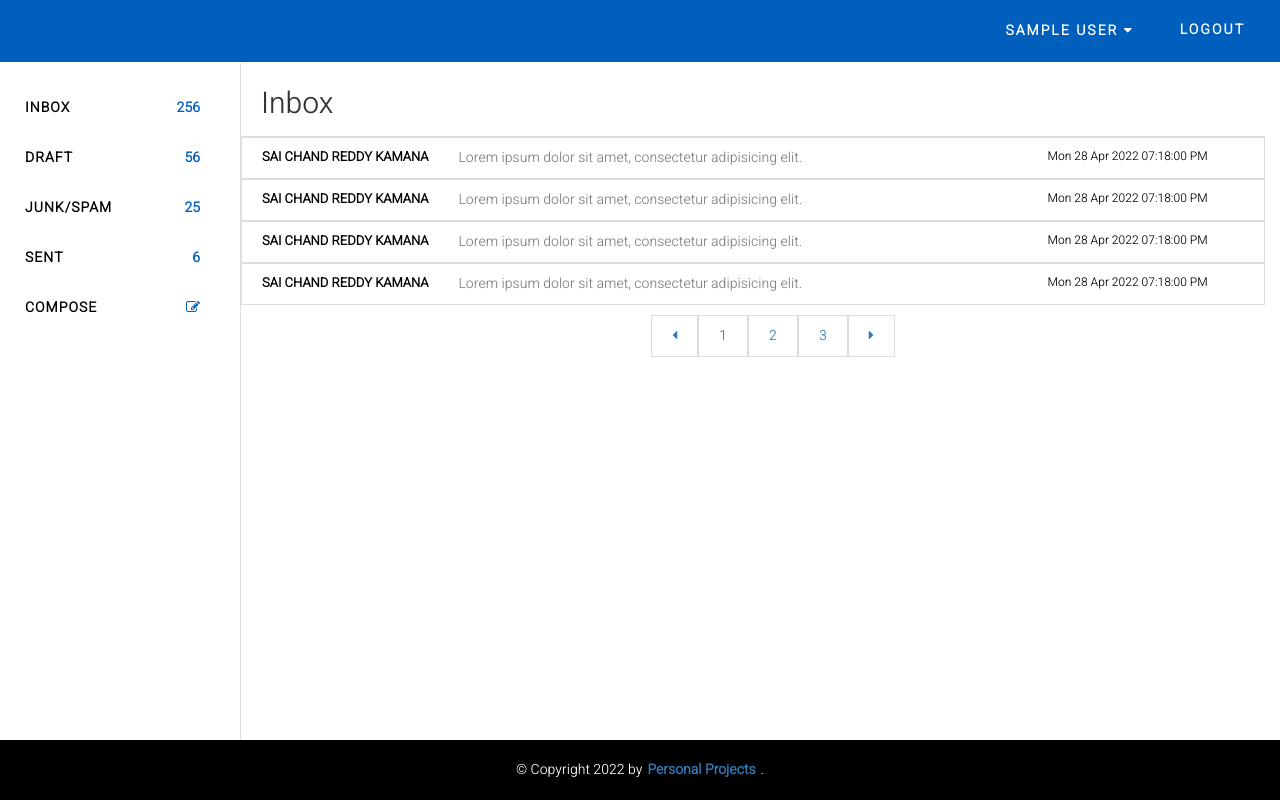
After one commit to saichandreddykamana/Personal_Python_Projects, a Flask app: page /dashboard in a window 1280 px wide. The commit adds this page. Run offline with Flask 2, Linux system fonts and the light colour scheme; the visitor is signed in with stand-in values (Sample User, id 1); tables that the repository leaves empty or names only in its code hold one stand-in row (values such as "Sample post"); some libraries are stand-ins or nearby versions.

Commit message:
Login and registration Feature added to the mail application.
Along with these features some part of the inbox design is completed.

```diff
--- a/MailApplication/main.py
+++ b/MailApplication/main.py
@@ -1,16 +1,98 @@
-from flask import Flask, render_template
+import datetime
+import re
+
+from flask import Flask, render_template, request, flash, url_for, redirect, session
+
+from UserUtils import UserUtils
 
 app = Flask(__name__)
+app.secret_key = "mail_application"
+user = UserUtils(app=app)
+error = None
+confirmation = None
 
 
 @app.route("/")
 def home():
-    return render_template('home.html')
+    print("SESSION L ", session.get('user_id'))
+    if session.get('user_id') is None:
+        return render_template('home.html', user={})
+    return redirect(url_for('dashboard'))
 
 
 @app.route("/contact")
 def contact():
-    return render_template('contact.html')
+    if session.get('user_id') is None:
+        return render_template('contact.html', user={})
+    return redirect(url_for('dashboard'))
+
+
+@app.route("/dashboard")
+def dashboard():
+    user_id = session.get('user_id')
+    details = user.get_user_details(user_id=user_id)
+    if details['active']:
+        return render_template('dashboard.html', user_id=user_id, user=details)
+    return redirect(url_for('home'))
+
+
+@app.route("/login", methods=['POST'])
+def login():
+    if request.method == 'POST':
+        email = request.form['login-email']
+        password = request.form['login-password']
+        global confirmation
+        user_details = user.login_user(email=email, password=password)
+        confirmation = user_details.get('valid')
+        if confirmation:
+            session['user_id'] = user_details.get('user_id')
+            return redirect(url_for('dashboard'))
+        flash("Please check email and password.")
+    return render_template('home.html', confirmation=False)
+
+
+@app.route("/logout")
+def logout():
+    user_id = session.get('user_id')
+    global confirmation
+    confirmation = user.logout_user(user_id=user_id)
+    if confirmation:
+        session['user_id'] = None
+        return redirect(url_for('home'))
+
+
+@app.route("/register", methods=['POST'])
+def register():
+    if request.method == 'POST':
+        first_name = request.form['first-name']
+        last_name = request.form['last-name']
+        email = request.form['register-email']
+        password = request.form['password']
+        confirm_password = request.form['confirm_password']
+        gender = request.form['gender']
+        dob = request.form['birthday']
+        date = datetime.datetime.strptime(dob, '%Y-%m-%d')
+        year = date.year
+        phone_number = request.form['phone-number']
+        usage = request.form['usage']
+        regex = r'\b[A-Za-z0-9._%+-]+@[A-Za-z0-9.-]+\.[A-Z|a-z]{2,}\b'
+        if all(x.isalpha() or x.isspace() for x in first_name) and all(x.isalpha() or x.isspace() for x in last_name) \
+                and year <= 2015 and all(x.isdigit() for x in phone_number) and all(x.isalpha() for x in gender) \
+                and re.fullmatch(regex, email) and password == confirm_password and (usage == '0' or usage == '1') \
+                and len(password) >= 10:
+            global confirmation, error
+            confirmation = user.register_user(first_name=first_name, last_name=last_name, gender=gender, email=email,
+                                              password=password, date_of_birth=dob, phone_number=phone_number,
+                                              user_usage=usage)
+            if confirmation:
+                error = "Account Created Successfully. Please login into the account."
+            else:
+                error = " Please check the email or password. Or user exists."
+        else:
+            confirmation = False
+            error = "Please enter valid data in inputs."
+    flash(error)
+    return render_template('home.html', confirmation=confirmation)
 
 
 if __name__ == "__main__":
--- a/MailApplication/static/style.css
+++ b/MailApplication/static/style.css
@@ -54,7 +54,42 @@ body {
     display: flex;
     justify-content: center;
     align-items: flex-start;
-    padding: 30px 0px;
+    padding: 0px;
+}
+
+.dropbtn {
+    background-color: transparent;
+    color: white;
+    text-transform: uppercase;
+    border: none;
+    letter-spacing: 2px;
+    font-weight: bold;
+}
+
+.dropdown {
+  position: relative;
+  display: inline-block;
+}
+
+.dropdown-content {
+  display: none;
+  position: absolute;
+  background-color: black;
+  min-width: 120px;
+  box-shadow: 0px 8px 16px 0px rgba(0,0,0,0.2);
+  z-index: 1;
+}
+
+.dropdown-content a {
+  color: black;
+  padding: 12px 16px;
+  text-decoration: none;
+  display: block;
+}
+
+.dropdown:hover .dropdown-content {
+    display: block;
+    margin-left: 150px;
 }
 
 .row{
@@ -149,6 +184,121 @@ body {
     margin: 10px auto 0 18px;
 }
 
+.dashboard-container{
+    width: 100% !important;
+}
+
+.dashboard-container > .row{
+    width: inherit;
+    display: flex;
+    flex-wrap: wrap;
+    flex-flow: row;
+    padding: 0;
+    position: absolute;
+    top: 63px;
+    gap: 0;
+    bottom: 60px;
+}
+
+.side-banner{
+    flex-basis: 20%;
+    border-right: 1px solid #ddd;
+}
+
+.mail-list{
+    list-style: none;
+    margin: 0 !important;
+    padding: 20px 0 !important;
+}
+
+.mail-list li{
+    width: 100% !important;
+    cursor: pointer;
+    display: flex;
+    flex-direction: row;
+    justify-content: space-between;
+    padding: 15px 40px;
+}
+
+.item-count{
+    color: #005ebc;
+}
+
+.mail-list li a{
+    text-decoration: none;
+    font-weight: bold;
+    text-transform: uppercase;
+    color: black;
+    letter-spacing: 1px;
+}
+
+.mail-list li:hover{
+    background: #ddd;
+}
+
+.dashboard-container .main-container{
+    flex-basis: 80%;
+}
+
+.main-header{
+    border-bottom: 1px solid #ddd;
+    padding: 5px 20px;
+}
+
+.main-description{
+}
+
+.mails-list{
+    list-style: none;
+    padding: 0;
+}
+
+.mail{
+    padding: 10px 20px;
+    border: 1px solid #ddd;
+}
+
+a:hover{
+    text-decoration: none !important;
+}
+
+.mail-info{
+    display: flex !important;
+    flex-direction: row;
+    justify-content: space-between;
+}
+
+.mail-sender{
+    flex-basis: 20%;
+    color: black;
+    font-size: 13px;
+}
+
+.mail-subject{
+    flex-basis: 60%;
+    color: gray;
+    font-weight: 100;
+}
+
+.mail-date{
+    flex-basis: 20%;
+    color: black;
+    font-size: 12px;
+}
+
+.pagination-list{
+    list-style: none;
+    display: flex;
+    flex-direction: row;
+    justify-content: center;
+}
+
+.pagination-item{
+    padding: 10px 20px;
+    border: 1px solid #ddd;
+    cursor: pointer
+}
+
 #footer{
     flex: 0 0 0;
     width: 100%;
--- a/MailApplication/templates/base.html
+++ b/MailApplication/templates/base.html
@@ -5,6 +5,7 @@
     <meta charset="utf-8">
     <meta name="viewport" content="width=device-width, initial-scale=1">
 
+    <link rel="stylesheet" href="https://cdnjs.cloudflare.com/ajax/libs/font-awesome/4.7.0/css/font-awesome.min.css">
     <!-- Bootstrap CSS -->
     <link rel="stylesheet" href="https://maxcdn.bootstrapcdn.com/bootstrap/3.4.1/css/bootstrap.min.css">
     <script src="https://ajax.googleapis.com/ajax/libs/jquery/3.6.1/jquery.min.js"></script>
@@ -15,8 +16,20 @@
     <div id="nav-bar">
       <nav>
         <ul>
-          <li><a href="{{url_for('home')}}">Home</a></li>
-          <li><a href="{{url_for('contact')}}">Contact</a></li>
+          {% if session.get('user_id') == None %}
+            <li><a href="{{url_for('home')}}">Home</a></li>
+            <li><a href="{{url_for('contact')}}">Contact</a></li>
+          {% else %}
+          <li>
+             <div class="dropdown">
+                <button class="dropbtn"> {{user['first_name']}} {{user['last_name']}} <i class="fa fa-caret-down"></i></button>
+                <div class="dropdown-content">
+                  <a href="#">Profile</a>
+                </div>
+             </div>
+          </li>
+            <li><a href="{{url_for('logout')}}">Logout</a></li>
+          {% endif %}
         </ul>
       </nav>
     </div>
--- /dev/null
+++ b/MailApplication/templates/dashboard.html
@@ -0,0 +1,82 @@
+{% extends "base.html" %}
+{% block title %}Inbox{% endblock %}
+{% block content %}
+  <div class="dashboard-container">
+    <div class="row">
+      <div class="side-banner">
+        <div class="mail-list-container">
+          <ul class="mail-list">
+            <li class="mail-item">
+              <a href="#" class="item-heading">Inbox</a>
+              <b class="item-count">256</b>
+            </li>
+            <li class="mail-item">
+              <a href="#">Draft</a>
+              <b class="item-count">56</b>
+            </li>
+            <li class="mail-item">
+              <a href="#">Junk/Spam</a>
+              <b class="item-count">25</b>
+            </li>
+            <li class="mail-item">
+              <a href="#">Sent</a>
+              <b class="item-count">6</b>
+            </li>
+            <li class="mail-item">
+              <a href="#">Compose</a>
+              <b class="item-count"><i class="fa fa-pencil-square-o" aria-hidden="true"></i></b>
+            </li>
+          </ul>
+        </div>
+      </div>
+      <div class="main-container">
+        <div class="main-header">
+          <h2>Inbox</h2>
+        </div>
+        <div class="main-description">
+          <ul class="mails-list">
+            <li class="mail">
+              <a href="#" class="mail-info">
+                <b class="mail-sender"> SAI CHAND REDDY KAMANA</b> <b class="mail-subject"> Lorem ipsum dolor sit amet, consectetur adipisicing elit.</b> <span class="mail-date"> Mon 28 Apr 2022 07:18:00 PM</span>
+              </a>
+            </li>
+            <li class="mail">
+              <a href="#" class="mail-info">
+                <b class="mail-sender"> SAI CHAND REDDY KAMANA</b> <b class="mail-subject"> Lorem ipsum dolor sit amet, consectetur adipisicing elit.</b> <span class="mail-date"> Mon 28 Apr 2022 07:18:00 PM</span>
+              </a>
+            </li>
+            <li class="mail">
+              <a href="#" class="mail-info">
+                <b class="mail-sender"> SAI CHAND REDDY KAMANA</b> <b class="mail-subject"> Lorem ipsum dolor sit amet, consectetur adipisicing elit.</b> <span class="mail-date"> Mon 28 Apr 2022 07:18:00 PM</span>
+              </a>
+            </li>
+            <li class="mail">
+              <a href="#" class="mail-info">
+                <b class="mail-sender"> SAI CHAND REDDY KAMANA</b> <b class="mail-subject"> Lorem ipsum dolor sit amet, consectetur adipisicing elit.</b> <span class="mail-date"> Mon 28 Apr 2022 07:18:00 PM</span>
+              </a>
+            </li>
+          </ul>
+        </div>
+        <div class="main-pagination">
+          <ul class="pagination-list">
+            <li class="pagination-item left">
+              <a href=""> <i class="fa fa-caret-left" aria-hidden="true"></i> </a>
+            </li>
+            <li class="pagination-item">
+              <a href=""> 1 </a>
+            </li>
+            <li class="pagination-item">
+              <a href=""> 2 </a>
+            </li>
+            <li class="pagination-item">
+              <a href=""> 3 </a>
+            </li>
+            <li class="pagination-item right">
+              <a href=""> <i class="fa fa-caret-right" aria-hidden="true"></i> </a>
+            </li>
+          </ul>
+        </div>
+      </div>
+    </div>
+  </div>
+{% endblock %}
```
Also changed, not shown: MailApplication/UserUtils.py (added, +98 -0 lines), MailApplication/templates/home.html (+30 -16 lines).
